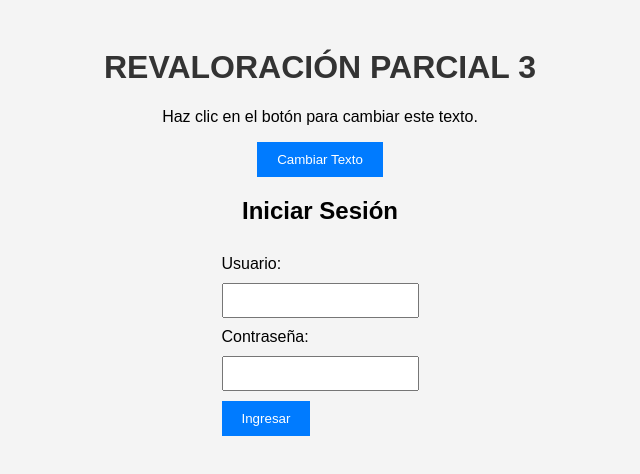
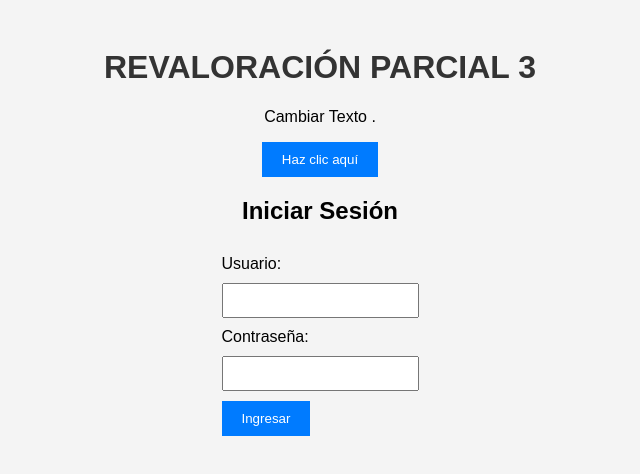
Before and after one commit to DanyZA/RevParcial3, a plain HTML site: page index.html in a window 1280 px wide. Shown: the whole page, without its empty margins (320-960 px from the left). Drawn offline with Linux system fonts and the light colour scheme.

Commit message:
Update index.html

```diff
--- a/index.html
+++ b/index.html
@@ -9,8 +9,8 @@
 <body>
     <h1>REVALORACIÓN PARCIAL 3 </h1>
     <div id="content">
-        <p id="message">Haz clic en el botón para cambiar este texto.</p>
-        <button id="changeText">Cambiar Texto</button>
+        <p id="message">Cambiar Texto .</p>
+        <button id="changeText">Haz clic aquí</button>
     </div>
     <div id="auth">
         <h2>Iniciar Sesión</h2>
```
